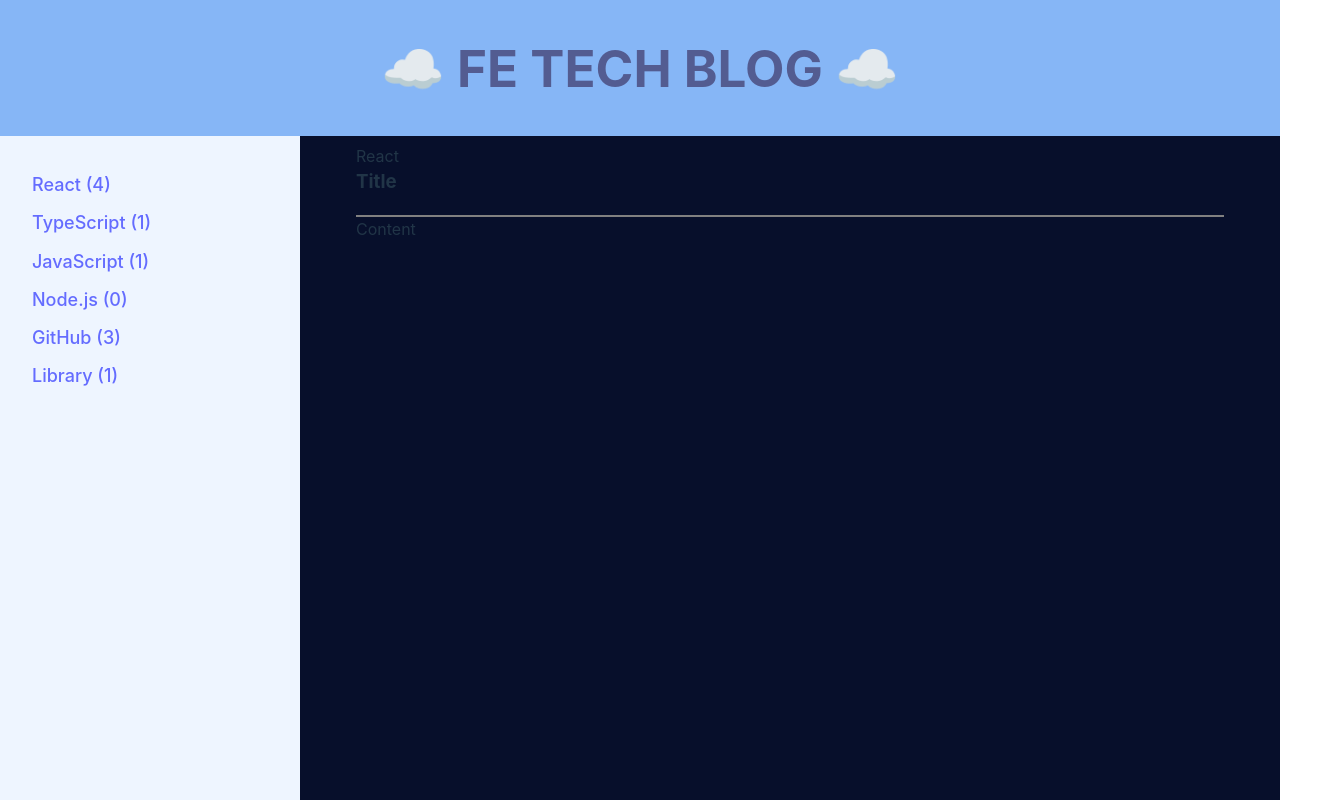
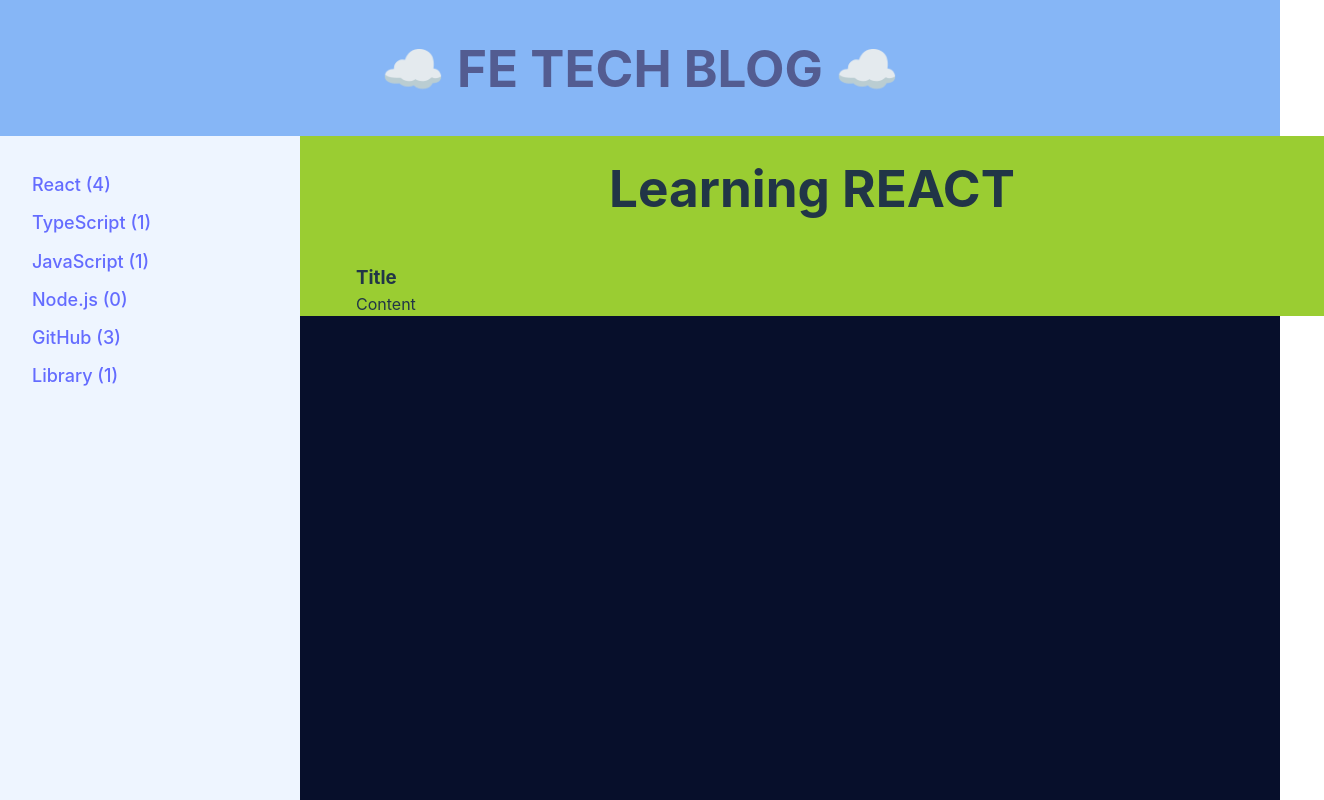
Before and after one commit to lenayoo/lena-archive, a React (Vite) app: page /react in a window 1280 px wide. Shown: the top 800 px of the page, 1324 px wide, since content can reach past the window. Built offline with nearby package versions, Linux system fonts and the light colour scheme.

Commit message:
add some css fix

```diff
--- a/src/App.css
+++ b/src/App.css
@@ -50,13 +50,3 @@ li {
   color: #333;
   text-decoration: none;
 }
-
-.content {
-  flex: 1;
-  margin: 0.5em 3.5em;
-}
-
-.content h3 {
-  border-bottom: 2px solid gray;
-  padding-bottom: 1em;
-}
--- a/src/App.tsx
+++ b/src/App.tsx
@@ -45,8 +45,6 @@ function App() {
             <Route path="/github" element={<Github />} />
             <Route path="/library" element={<Library />} />
           </Routes>
-          <h3>Title</h3>
-          <p>Content</p>
         </div>
       </div>
     </Router>
--- a/src/Pages/React.tsx
+++ b/src/Pages/React.tsx
@@ -1,5 +1,17 @@
+import "./Styles.css";
+
 function React() {
-  return <div>React</div>;
+  return (
+    <div className="form">
+      <div className="title">
+        <h1>Learning REACT</h1>
+      </div>
+      <div className="container">
+        <h3 className="container__title">Title</h3>
+        <p className="container__content">Content</p>
+      </div>
+    </div>
+  );
 }
 
 export default React;
--- /dev/null
+++ b/src/Pages/Styles.css
@@ -0,0 +1,21 @@
+/* react */
+.form {
+  background-color: yellowgreen;
+  width: 80vw;
+}
+
+.title {
+  display: flex;
+  justify-content: center;
+  padding: 1.5rem 0 2.5rem;
+}
+
+.container {
+  flex: 1;
+  margin: 0.5em 3.5em;
+}
+
+.container__title h3 {
+  border-bottom: 2px solid gray;
+  padding-bottom: 1em;
+}
```
